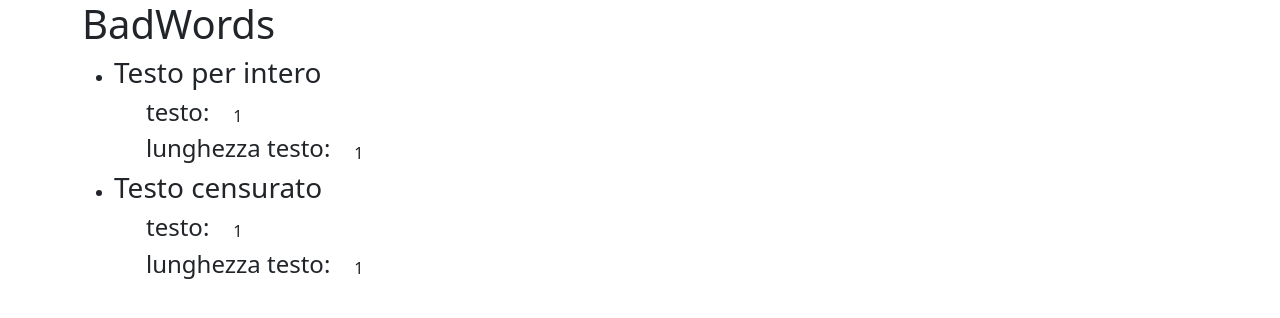
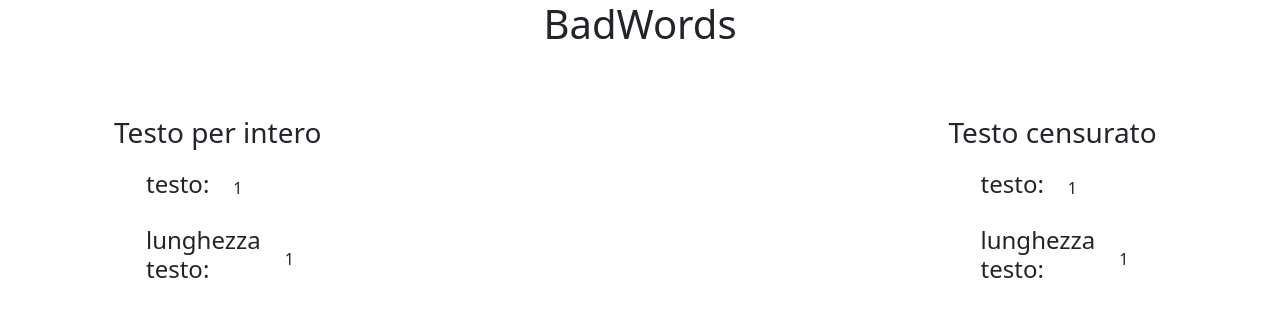
Before and after one commit to Tommaso-Panarotto/php-badwords, a PHP site: page /bad.php?UserText=1 in a window 1280 px wide. Shown: the top 318 px of the page. Run offline with PHP 8.4, Linux system fonts and the light colour scheme.

Commit message:
styled pages

```diff
--- a/bad.php
+++ b/bad.php
@@ -20,19 +20,20 @@ $censored = str_ireplace(" ", "***", $text);
     <div class="container">
         <div class="row">
             <div class="col">
-                <h1>BadWords</h1>
-                <ul>
+                <h1 class="text-center">BadWords</h1>
+                <ul class="mt-5 d-flex justify-content-between">
                     <li>
                         <h3>Testo per intero</h3>
                         <ul>
                             <li class="d-flex gap-4 align-items-center">
-                                <h4>testo:</h4><?php echo $text; ?>
+                                <h4>testo:</h4>
+                                <div class="php"><?php echo $text; ?></div>
                             </li>
                             <li class="d-flex gap-4 align-items-center">
                                 <h4>lunghezza testo:</h4>
-                                <?php
-                                $string = str_ireplace(" ", "", $text);
-                                echo strlen($string); ?>
+                                <div class="php"><?php
+                                                    $string = str_ireplace(" ", "", $text);
+                                                    echo strlen($string); ?></div>
                             </li>
                         </ul>
                     </li>
@@ -40,10 +41,12 @@ $censored = str_ireplace(" ", "***", $text);
                         <h3>Testo censurato</h3>
                         <ul>
                             <li class="d-flex gap-4 align-items-center">
-                                <h4>testo:</h4><?php echo $censored; ?>
+                                <h4>testo:</h4>
+                                <div class="php"><?php echo $censored; ?></div>
                             </li>
                             <li class="d-flex gap-4 align-items-center">
-                                <h4>lunghezza testo:</h4><?php echo strlen($censored); ?>
+                                <h4>lunghezza testo:</h4>
+                                <div class="php"><?php echo strlen($censored); ?></div>
                             </li>
                         </ul>
                     </li>
@@ -54,3 +57,14 @@ $censored = str_ireplace(" ", "***", $text);
 </body>
 
 </html>
+
+<style>
+    ul {
+        list-style-type: none;
+    }
+
+    li {
+        margin-top: 20px;
+        max-width: 50%;
+    }
+</style>
```
Also changed, not shown: index.php (+18 -2 lines).
